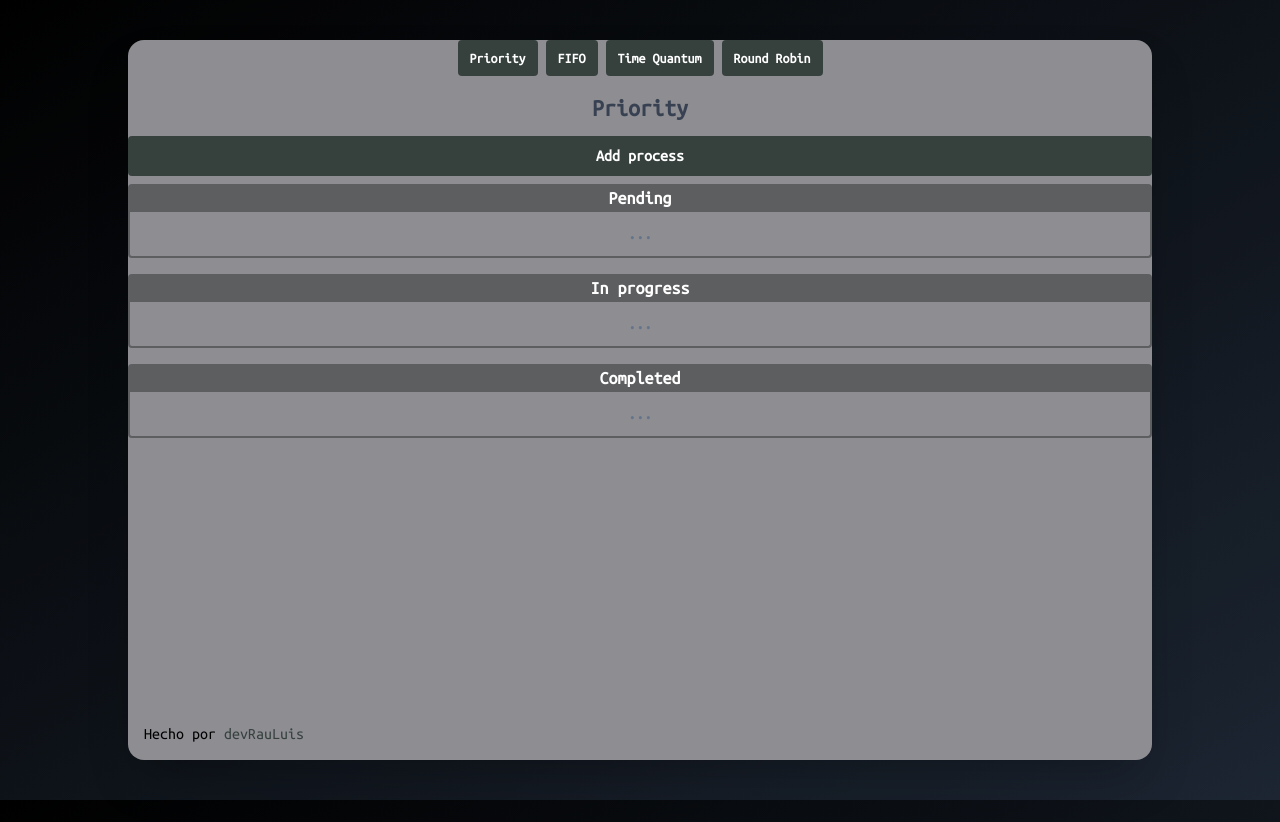
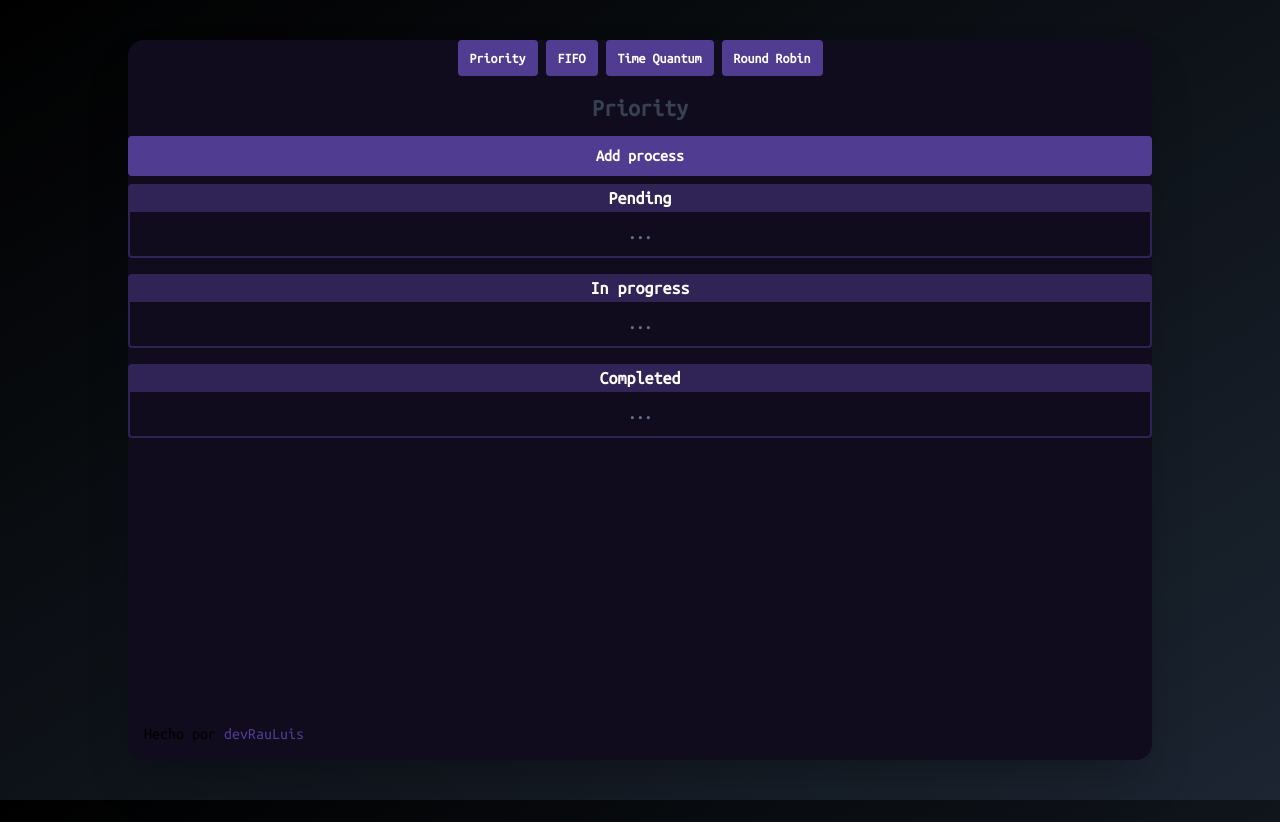
Before and after one commit to devRauLuis/os-scheduling, a React (Vite) app: page /priority-scheduling in a window 1280 px wide. Built offline with nearby package versions, Linux system fonts and the light colour scheme.

Commit message:
Update deps

```diff
--- a/package.json
+++ b/package.json
@@ -6,7 +6,9 @@
 	"dependencies": {
 		"react": "^18.2.0",
 		"react-dom": "^18.2.0",
-		"react-router-dom": "^6.14.1"
+		"react-icons": "^4.10.1",
+		"react-router-dom": "^6.14.1",
+		"react-tooltip": "^5.16.1"
 	},
 	"scripts": {
 		"dev": "vite",
--- a/tailwind.config.js
+++ b/tailwind.config.js
@@ -6,11 +6,20 @@ export default {
 	theme: {
 		extend: {
 			colors: {
-				primary: '#36413E',
-				secondary: '#5d5e60',
-				tertiary: '#8D8D92',
-				progress: '#FF2E00',
+				primary: '#503C90',
+				secondary: '#302456',
+				tertiary: '#100C1D',
+				code: '#6A52B7',
 			},
+			keyframes: {
+				'step-rotate': {
+					to: { transform: 'rotate(360deg)' },
+				},
+			},
+			animation: {
+				'step-rotate': 'step-rotate 1s steps(10) infinite',
+			},
+			fontFamily: { mono: ['"Ubuntu Mono"'] },
 		},
 	},
 	plugins: [],
```
Also changed, not shown: 1 other file (tests, documents, lock files or other folders).
